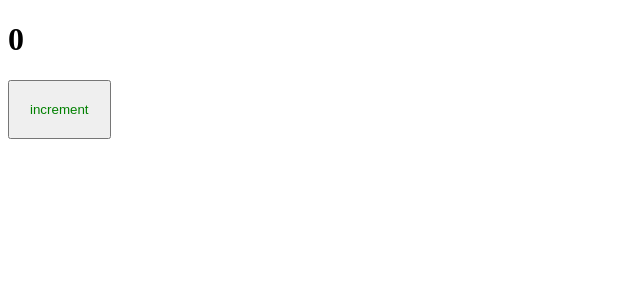
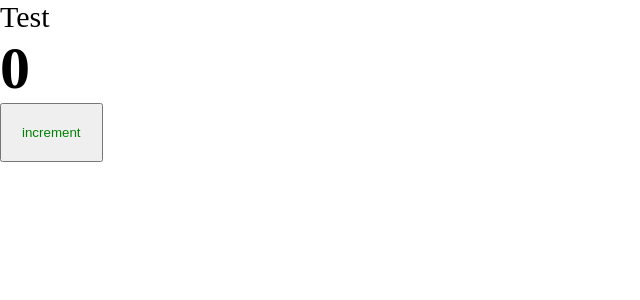
Before and after one commit to ZhenyaGro/react-project-test, a React app: page / in a window 1280 px wide. Shown: the top 300 px of the page, without its empty margins (0-640 px from the left). Built offline with nearby package versions, Linux system fonts and the light colour scheme.

Commit message:
Scss classes modules names

```diff
--- /dev/null
+++ b/src/App.tsx
@@ -0,0 +1,11 @@
+import Counter from './components/Counter';
+import './index.scss';
+
+export const App = () => {
+  return (
+    <div className='app'>
+      Test
+      <Counter />
+    </div>
+  )
+}
--- /dev/null
+++ b/src/index.scss
@@ -0,0 +1,9 @@
+* {
+  margin: 0;
+  padding: 0;
+  box-sizing: border-box;
+}
+
+.app {
+  font-size: 30px;
+}
--- a/src/index.tsx
+++ b/src/index.tsx
@@ -1,9 +1,9 @@
 import { render } from "react-dom";
-import Counter from './components/Counter';
+import { App } from './App';
 
 render(
   <div>
-    <Counter />
+    <App />
   </div>,
   document.getElementById('root')
 )
```
Also changed, not shown: 1 other file (tests, documents, lock files or other folders).
